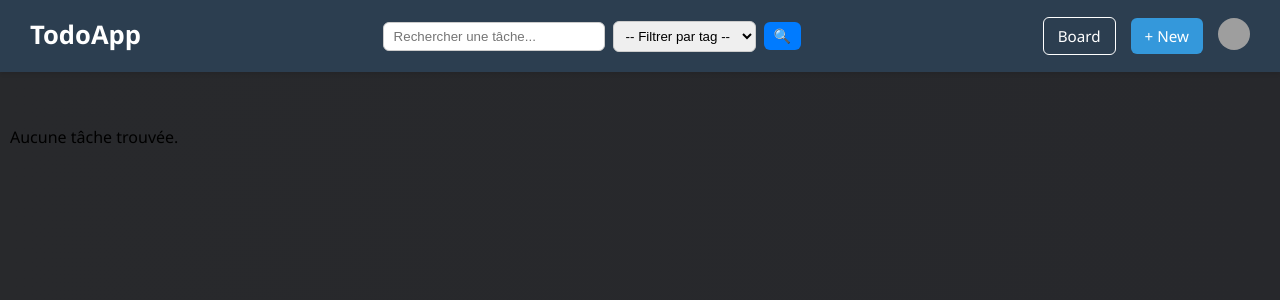
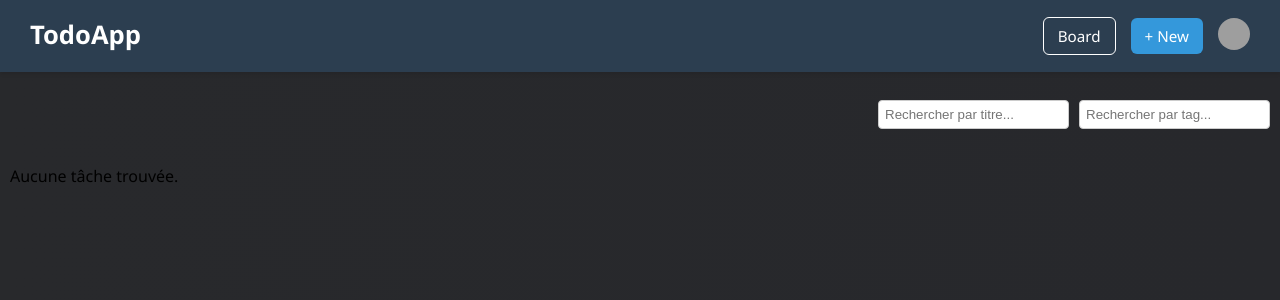
Before and after one commit to Deodat2/Todo_List, a PHP site: template src/View/dashboard.php in a window 1280 px wide. Shown: the top 300 px of the page. Run offline with PHP 8.4, Linux system fonts and the light colour scheme; the template is opened without the code that fills it, so the values that code supplies are empty; grey boxes are pictures that could not be loaded.

Commit message:
feat(search): add filtering and search logic.

```diff
--- a/src/View/partials/header.php
+++ b/src/View/partials/header.php
@@ -7,30 +7,6 @@ $username = $_SESSION['username'] ?? 'Utilisateur';
     <div class="container">
 
         <h1 class="logo">TodoApp</h1>
-
-        <!-- Barre de recherche et filtre tags -->
-        <form class="search-form" action="/?page=tasks" method="GET">
-            <input type="hidden" name="page" value="tasks">
-
-            <!-- Barre de recherche -->
-            <input
-                type="text"
-                name="search"
-                placeholder="Rechercher une tâche..."
-                value="<?= htmlspecialchars($_GET['search'] ?? '') ?>"
-            />
-
-            <!-- Filtre par tag -->
-            <select name="tag">
-                <option value="">-- Filtrer par tag --</option>
-                <option value="urgent" <?= (($_GET['tag'] ?? '') === 'urgent') ? 'selected' : '' ?>>Urgent</option>
-                <option value="maison" <?= (($_GET['tag'] ?? '') === 'maison') ? 'selected' : '' ?>>Maison</option>
-                <option value="travail" <?= (($_GET['tag'] ?? '') === 'travail') ? 'selected' : '' ?>>Travail</option>
-                <option value="important" <?= (($_GET['tag'] ?? '') === 'important') ? 'selected' : '' ?>>Important</option>
-            </select>
-
-            <button type="submit">🔍</button>
-        </form>
 
         <nav class="nav-links">
             <a href="/?page=dashboard" class="btn-nav">Board</a>
@@ -66,40 +42,3 @@ $username = $_SESSION['username'] ?? 'Utilisateur';
     });
 });
 </script>
-
-<style>
-/* Centrage du formulaire dans le header */
-.search-form {
-    display: flex;
-    align-items: center;
-    gap: 8px;
-    flex-grow: 1;
-    justify-content: center;
-}
-
-.search-form input[type="text"] {
-    padding: 6px 10px;
-    border: 1px solid #ccc;
-    border-radius: 6px;
-    min-width: 200px;
-}
-
-.search-form select {
-    padding: 6px 8px;
-    border: 1px solid #ccc;
-    border-radius: 6px;
-}
-
-.search-form button {
-    padding: 6px 10px;
-    border: none;
-    background-color: #007bff;
-    color: white;
-    border-radius: 6px;
-    cursor: pointer;
-}
-
-.search-form button:hover {
-    background-color: #0056b3;
-}
-</style>
--- a/src/View/partials/tasks-list.php
+++ b/src/View/partials/tasks-list.php
@@ -14,6 +14,17 @@
 
 <?php endif; ?>
 
+<!-- Barres de recherche -->
+<div style="display: flex; justify-content: flex-end; gap: 10px; margin-bottom: 10px; padding-right: 10px;">
+
+    <input type="text" id="title-search" placeholder="Rechercher par titre..."
+        style="padding: 6px; border-radius: 4px; border: 1px solid #ccc;">
+
+    <input type="text" id="tag-search" placeholder="Rechercher par tag..."
+        style="padding: 6px; border-radius: 4px; border: 1px solid #ccc;">
+
+</div>
+
 <div class="task-cards">
 
     <?php if (empty($tasks)): ?>
@@ -24,9 +35,11 @@
 
         <?php foreach ($tasks as $task): ?>
 
-            <div class="task-card">
+            <div class="task-card"
 
-                <!-- Header de la carte -->
+                data-title="<?= htmlspecialchars(strtolower($task['title'])) ?>"
+                data-tags="<?= htmlspecialchars(strtolower(implode(',', $task['tags'] ?? []))) ?>">
+
                 <div class="task-card-header">
 
                     <h3 class="task-title"><?= htmlspecialchars($task['title']) ?></h3>
@@ -61,14 +74,14 @@
 
                 </div>
 
-                <!-- Description -->
+
                 <p class="task-desc" onclick="window.location.href='/?page=tasks&subpage=edit&id=<?= $task['id'] ?>'">
 
                     <?= htmlspecialchars(mb_strimwidth($task['description'], 0, 80, '...')) ?>
 
                 </p>
 
-                <!-- Footer avec bouton suppression -->
+
                 <div class="task-card-footer">
 
                     <form method="POST" action="'/?page=tasks&subpage=delete&id=<?= $task['id'] ?>'" class="delete-form"
@@ -94,29 +107,45 @@
 </div>
 
 <script>
-
+    // Gestion dropdown tags
     document.addEventListener('click', function(e) {
-
-        // Fermer tous les dropdowns si clic à l'extérieur
         document.querySelectorAll('.tag-dropdown').forEach(dropdown => {
-
             if (!dropdown.contains(e.target)) {
-
                 dropdown.classList.remove('open');
-
             }
-
         });
 
-        // Ouvrir/fermer celui sur lequel on clique
         if (e.target.closest('.tag-dropdown-btn')) {
-
             const dropdown = e.target.closest('.tag-dropdown');
-
             dropdown.classList.toggle('open');
-
         }
-
     });
 
+    // Filtrage par titre et tag
+    const titleSearch = document.getElementById('title-search');
+    const tagSearch = document.getElementById('tag-search');
+
+    function filterTasks() {
+        const titleValue = titleSearch.value.toLowerCase();
+        const tagValue = tagSearch.value.toLowerCase();
+        const cards = document.querySelectorAll('.task-card');
+
+        cards.forEach(card => {
+            const title = card.getAttribute('data-title');
+            const tags = card.getAttribute('data-tags');
+
+            const matchTitle = title.includes(titleValue) || titleValue === '';
+            const matchTag = tags.includes(tagValue) || tagValue === '';
+
+            // Afficher si les deux conditions sont respectées
+            if (matchTitle && matchTag) {
+                card.style.display = '';
+            } else {
+                card.style.display = 'none';
+            }
+        });
+    }
+
+    titleSearch.addEventListener('input', filterTasks);
+    tagSearch.addEventListener('input', filterTasks);
 </script>
```
Also changed, not shown: src/Controllers/TaskController.php (+10 -0 lines), src/View/task/create.php (+9 -1 lines).
